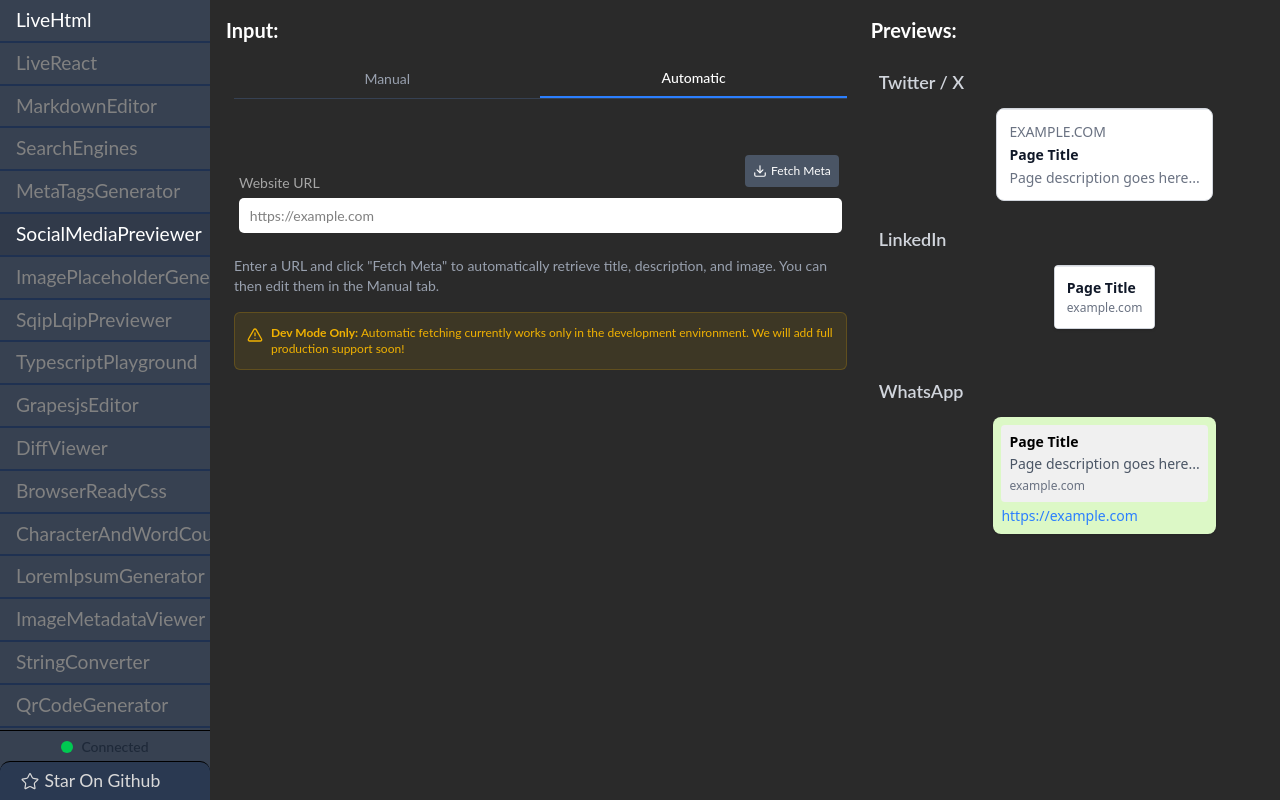
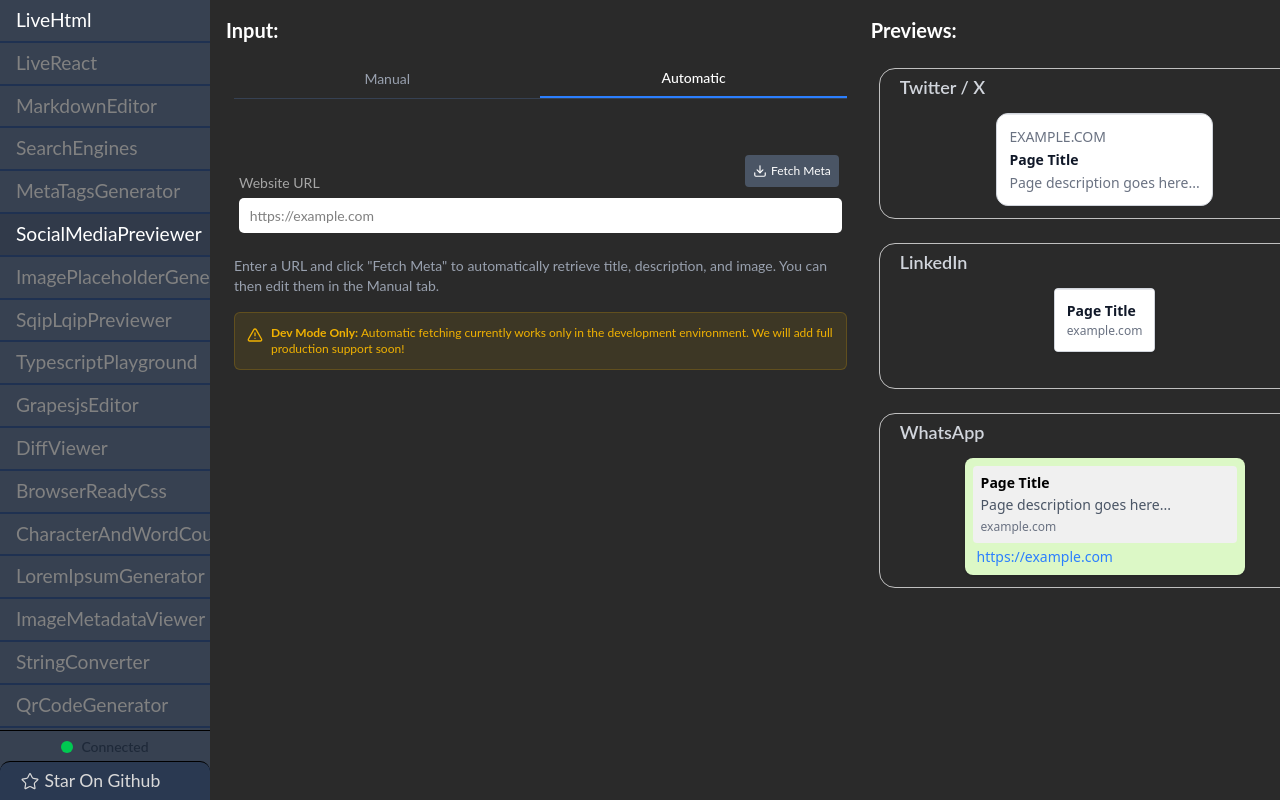
Before and after one commit to sabeerbikba/dev.tools, a React (Vite) app: page /social-media-previewer in a window 1280 px wide. Shown: the top 800 px of the page. Built offline with nearby package versions, Linux system fonts and the light colour scheme.

Commit message:
use correct aspect ration that image can't break

```diff
--- a/src/pages/SocialMediaPreviewer.jsx
+++ b/src/pages/SocialMediaPreviewer.jsx
@@ -24,6 +24,24 @@
       }
       return 'manual';
    });
+
+   useEffect(() => {
+      if (!imageUrl) {
+         setImageDimensions({ width: 0, height: 0 });
+         return;
+      }
+
+      const img = new Image();
+      img.src = imageUrl;
+
+      img.onload = () => {
+         setImageDimensions({ width: img.width, height: img.height });
+      };
+
+      img.onerror = () => {
+         setImageDimensions({ width: 0, height: 0 });
+      };
+   }, [imageUrl]);
 
    useEffect(() => {
       if (imageSource === 'upload' && uploadedImage) {
@@ -169,11 +187,12 @@
    const TwitterCard = () => {
       const isLarge = twitterCardType === 'summary_large_image';
       return (
-         <div className="border border-gray-300 rounded-lg overflow-hidden bg-white max-w-sm mx-auto font-sans text-black">
+         <div className="border border-gray-300 rounded-xl overflow-hidden bg-white max-w-sm mx-auto font-sans text-black">
             {isLarge ? (
                <>
                   {imageUrl && (
-                     <div className="h-48 overflow-hidden bg-gray-100 relative">
+                     // Twitter Large: ~1.91:1 Aspect Ratio
+                     <div className="w-full relative aspect-[1.91/1] bg-gray-100">
                         <img src={imageUrl} alt="Preview" className="w-full h-full object-cover" />
                      </div>
                   )}
@@ -184,13 +203,13 @@
                   </div>
                </>
             ) : (
-               <div className="flex">
+               <div className="flex items-center">
                   {imageUrl && (
-                     <div className="w-32 h-32 flex-shrink-0 bg-gray-100 relative border-r border-gray-200">
+                     <div className="w-32 shrink-0 aspect-square bg-gray-100 border-r border-gray-200 relative">
                         <img src={imageUrl} alt="Preview" className="w-full h-full object-cover" />
                      </div>
                   )}
-                  <div className="p-3 flex flex-col justify-center overflow-hidden">
+                  <div className="p-3 overflow-hidden">
                      <div className="text-gray-500 text-sm uppercase truncate mb-1">{getDomainName(url)}</div>
                      <div className="font-bold text-gray-900 leading-tight mb-1 truncate">{title || 'Page Title'}</div>
                      <div className="text-gray-500 text-sm line-clamp-2">{description || 'Page description goes here...'}</div>
@@ -202,13 +221,13 @@
    };
 
    const FacebookCard = () => (
-      <div className="border border-gray-300 bg-gray-100 max-w-sm mx-auto font-sans text-black">
+      <div className="border border-gray-300 bg-[#f0f2f5] max-w-sm mx-auto font-sans text-black">
          {imageUrl && (
-            <div className="h-48 overflow-hidden bg-gray-200 relative">
+            <div className="w-full aspect-[1.91/1] bg-gray-200 relative">
                <img src={imageUrl} alt="Preview" className="w-full h-full object-cover" />
             </div>
          )}
-         <div className="p-3 bg-gray-100 border-t border-gray-300">
+         <div className="p-3 bg-[#f0f2f5] border-t border-gray-300">
             <div className="text-gray-600 text-xs uppercase truncate mb-1">{getDomainName(url).toUpperCase()}</div>
             <div className="font-bold text-gray-900 leading-tight mb-1 line-clamp-2">{title || 'Page Title'}</div>
             <div className="text-gray-600 text-sm line-clamp-1">{description || 'Page description goes here...'}</div>
@@ -219,7 +238,7 @@
    const LinkedInCard = () => (
       <div className="border border-gray-300 rounded-sm overflow-hidden bg-white max-w-sm mx-auto font-sans text-black shadow-sm">
          {imageUrl && (
-            <div className="h-48 overflow-hidden bg-gray-100 relative">
+            <div className="w-full aspect-[1.91/1] bg-gray-100 relative">
                <img src={imageUrl} alt="Preview" className="w-full h-full object-cover" />
             </div>
          )}
@@ -236,18 +255,18 @@
          <div className="font-bold text-[#00b0f4] mb-1 hover:underline cursor-pointer">{title || 'Page Title'}</div>
          <div className="text-sm text-gray-300 mb-2 line-clamp-3">{description || 'Page description goes here...'}</div>
          {imageUrl && (
-            <div className="rounded-lg overflow-hidden max-w-full max-h-60 bg-gray-900 inline-block">
-               <img src={imageUrl} alt="Preview" className="max-w-full h-auto object-contain max-h-60" />
+            <div className="rounded-lg overflow-hidden max-w-[90%] bg-gray-900 inline-block">
+               <img src={imageUrl} alt="Preview" className="w-full h-auto object-contain max-h-[250px]" />
             </div>
          )}
       </div>
    );
 
    const WhatsAppCard = () => (
-      <div className="bg-[#dcf8c6] p-2 rounded-lg max-w-sm mx-auto font-sans text-black shadow relative inline-block">
+      <div className="bg-[#dcf8c6] p-2 rounded-lg max-w-sm mx-auto font-sans text-black shadow relative inline-block min-w-[280px]">
          <div className="bg-gray-100 rounded overflow-hidden mb-1">
             {imageUrl && (
-               <div className="h-32 overflow-hidden bg-gray-200 relative">
+               <div className="w-full aspect-[1.91/1] bg-gray-200 relative">
                   <img src={imageUrl} alt="Preview" className="w-full h-full object-cover" />
                </div>
             )}
@@ -257,20 +276,27 @@
                <div className="text-gray-500 text-xs truncate mt-1">{getDomainName(url)}</div>
             </div>
          </div>
-         <div className="text-blue-500 hover:underline text-sm break-all">{url || 'https://example.com'}</div>
+         <div className="text-blue-500 hover:underline text-sm break-all px-1">{url || 'https://example.com'}</div>
       </div>
    );
 
    const TelegramCard = () => (
-      <div className="bg-white p-2 rounded-lg max-w-sm mx-auto font-sans text-black shadow-sm border border-gray-100 inline-block">
+      <div className="bg-white p-2 rounded-lg max-w-sm mx-auto font-sans text-black shadow-sm border border-gray-100 inline-block min-w-[280px]">
          <div className="font-bold text-[#2481cc] leading-tight mb-1 cursor-pointer truncate">{title || 'Page Title'}</div>
          <div className="text-black text-sm mb-2 line-clamp-3 leading-snug">{description || 'Page description goes here...'}</div>
          {imageUrl && (
-            <div className="rounded overflow-hidden mb-1 relative">
-               <img src={imageUrl} alt="Preview" className="w-full h-auto object-cover rounded" />
+            <div className="rounded overflow-hidden mb-1 relative w-full aspect-[1.91/1]">
+               <img src={imageUrl} alt="Preview" className="w-full h-full object-cover rounded" />
             </div>
          )}
          <div className="text-blue-500 text-sm truncate opacity-70 mt-1">{getDomainName(url)}</div>
+      </div>
+   );
+
+   const WrapOgCard = ({ label, children }) => (
+      <div className="flex flex-col gap-2 border border-white/70 p-1 pb-3 rounded-2xl">
+         <h3 className="text-lg font-semibold text-gray-300 mb-1 ml-4">{label}</h3>
+         {children}
       </div>
    );
 
@@ -362,6 +388,18 @@
                                  <span>Click to upload image</span>
                               </div>
                            )}
+                        </div>
+                     )}
+
+                     {/* Image Dimensions Display */}
+                     {imageUrl && imageDimensions.width > 0 && (
+                        <div className="text-xs text-gray-400 mt-2 flex items-center gap-1">
+                           <span className="bg-gray-800 px-2 py-0.5 rounded border border-gray-700">
+                              {imageDimensions.width} x {imageDimensions.height} px
+                           </span>
+                           {imageDimensions.width < 200 || imageDimensions.height < 200 ? (
+                              <span className="text-yellow-500 ml-1">(Low Res)</span>
+                           ) : null}
                         </div>
                      )}
                   </div>
@@ -460,35 +498,16 @@
          {/* here can be used loop */}
          <ToolBox title="Previews" boxWidth="60%">
             <div className="grid grid-cols-1 md:grid-cols-2 gap-6 pb-8">
-               <div className="flex flex-col gap-2">
-                  <h3 className="text-lg font-semibold text-gray-300 mb-1">Twitter / X</h3>
-                  <TwitterCard />
-               </div>
-
-               <div className="flex flex-col gap-2">
-                  <h3 className="text-lg font-semibold text-gray-300 mb-1">Facebook</h3>
-                  <FacebookCard />
-               </div>
-
-               <div className="flex flex-col gap-2">
-                  <h3 className="text-lg font-semibold text-gray-300 mb-1">LinkedIn</h3>
-                  <LinkedInCard />
-               </div>
-
-               <div className="flex flex-col gap-2">
-                  <h3 className="text-lg font-semibold text-gray-300 mb-1">Discord</h3>
-                  <DiscordCard />
-               </div>
-
-               <div className="flex flex-col gap-2">
-                  <h3 className="text-lg font-semibold text-gray-300 mb-1">WhatsApp</h3>
-                  <WhatsAppCard />
-               </div>
-
-               <div className="flex flex-col gap-2">
-                  <h3 className="text-lg font-semibold text-gray-300 mb-1">Telegram</h3>
-                  <TelegramCard />
-               </div>
+               {[
+                  { id: 'twitter', label: 'Twitter / X', component: <TwitterCard /> },
+                  { id: 'facebook', label: 'Facebook', component: <FacebookCard /> },
+                  { id: 'linkedin', label: 'LinkedIn', component: <LinkedInCard /> },
+                  { id: 'discord', label: 'Discord', component: <DiscordCard /> },
+                  { id: 'whatsapp', label: 'WhatsApp', component: <WhatsAppCard /> },
+                  { id: 'telegram', label: 'Telegram', component: <TelegramCard /> },
+               ].map((card) => (
+                  <WrapOgCard key={card.id} label={card.label}>{card.component}</WrapOgCard>
+               ))}
             </div>
          </ToolBox>
       </ToolBoxLayout>
```
Also changed, not shown: src/styles/output.css.
